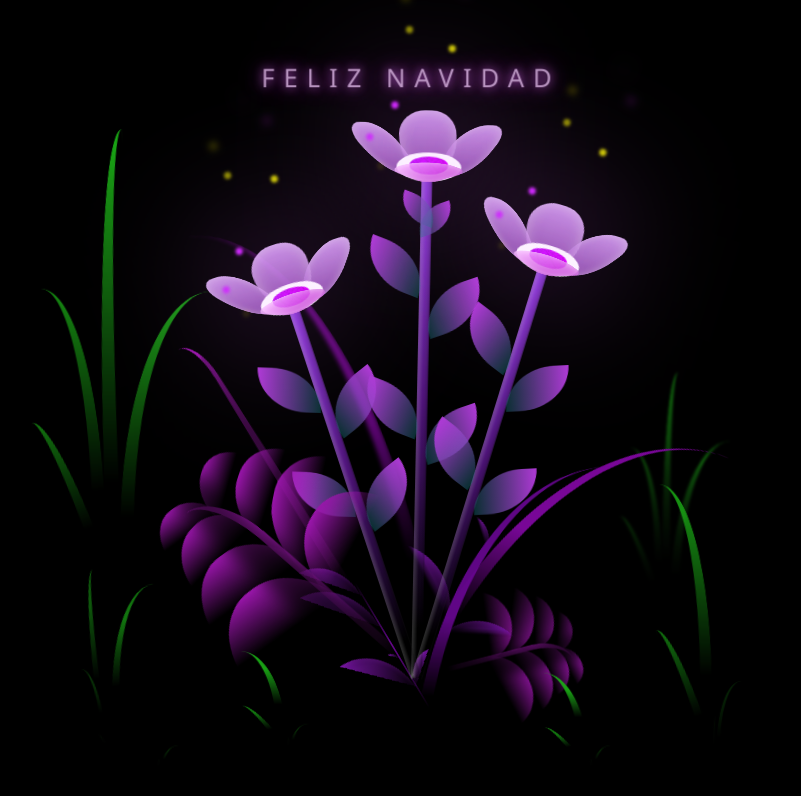
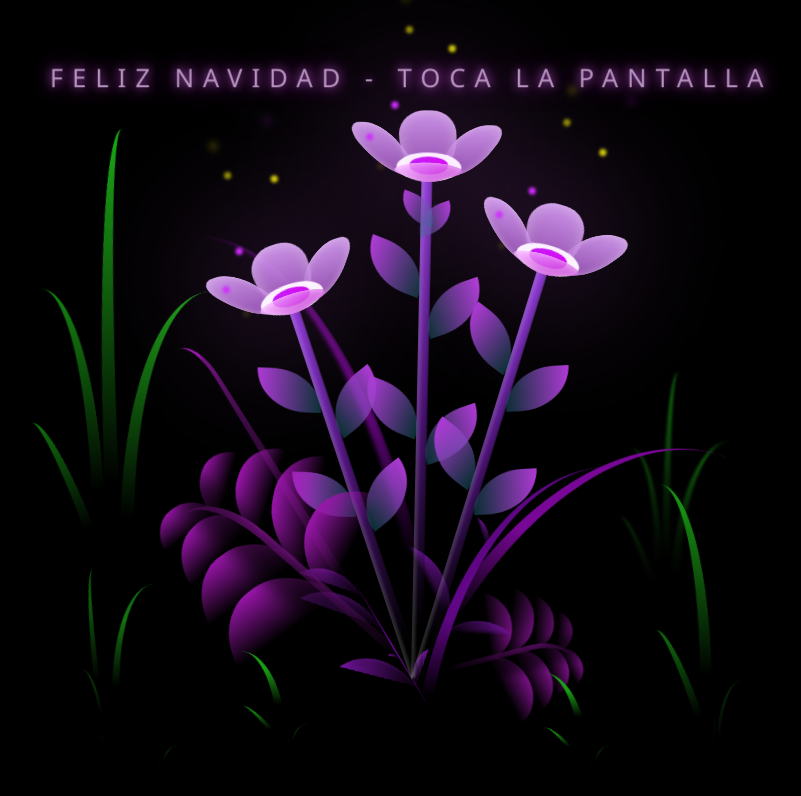
Before and after one commit to 2025-0029-netizen/2025-0029-netizen.github.io, a plain HTML site: page index.html in a window 1280 px wide. Shown: the whole page, without its empty margins (229-1030 px from the left). Drawn offline with Linux system fonts and the light colour scheme.

Commit message:
Add files via upload

```diff
--- a/index.html
+++ b/index.html
@@ -11,8 +11,7 @@
       <source src="musica.mp3" type="audio/mpeg">
     </audio>
     <div class="night"></div>
-    <div class="mensaje">Feliz Navidad</div>
-    <div id="tap-msg" class="tap-msg">Toca la pantalla</div>
+    <div class="mensaje">Feliz Navidad - Toca la pantalla</div>
     <div class="flowers">
       <div class="flower flower--1">
         <div class="flower__leafs flower__leafs--1">
```
